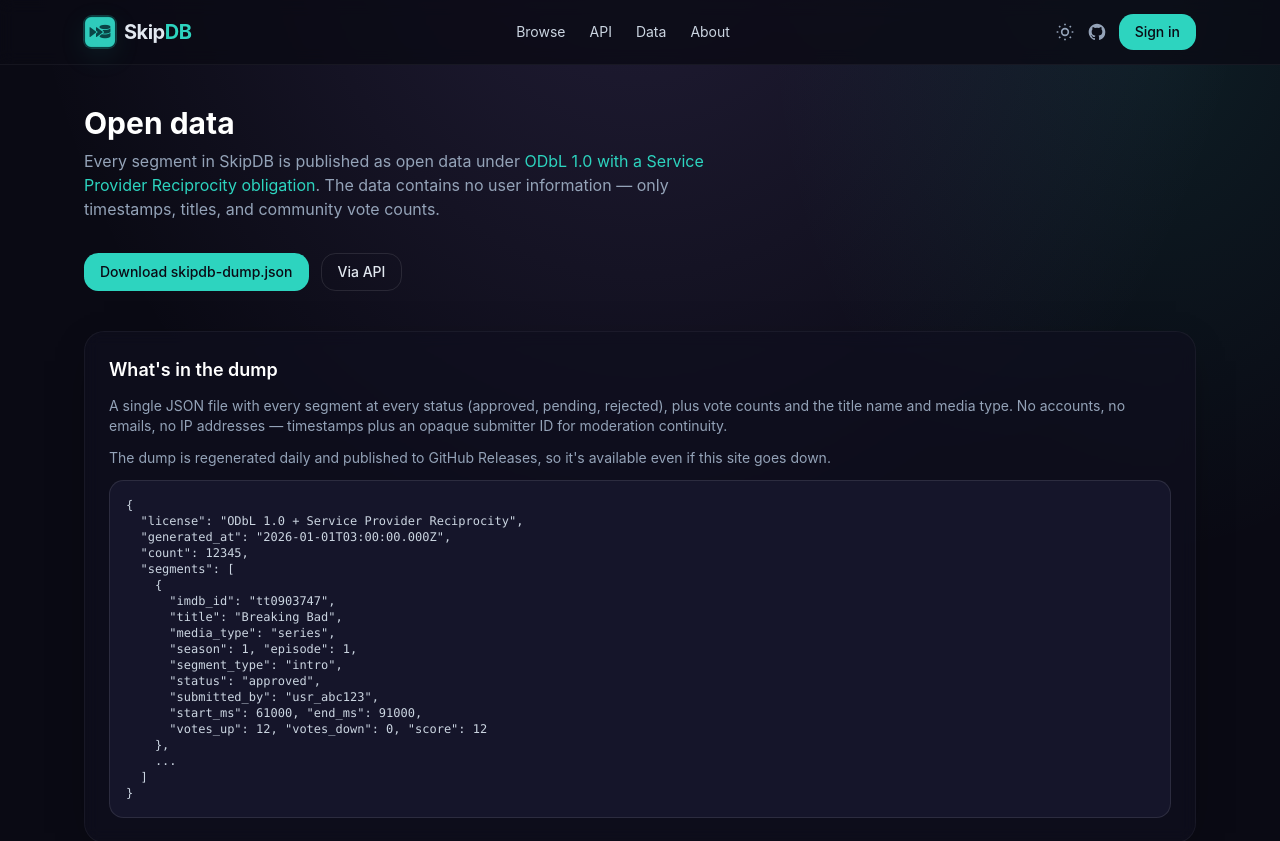
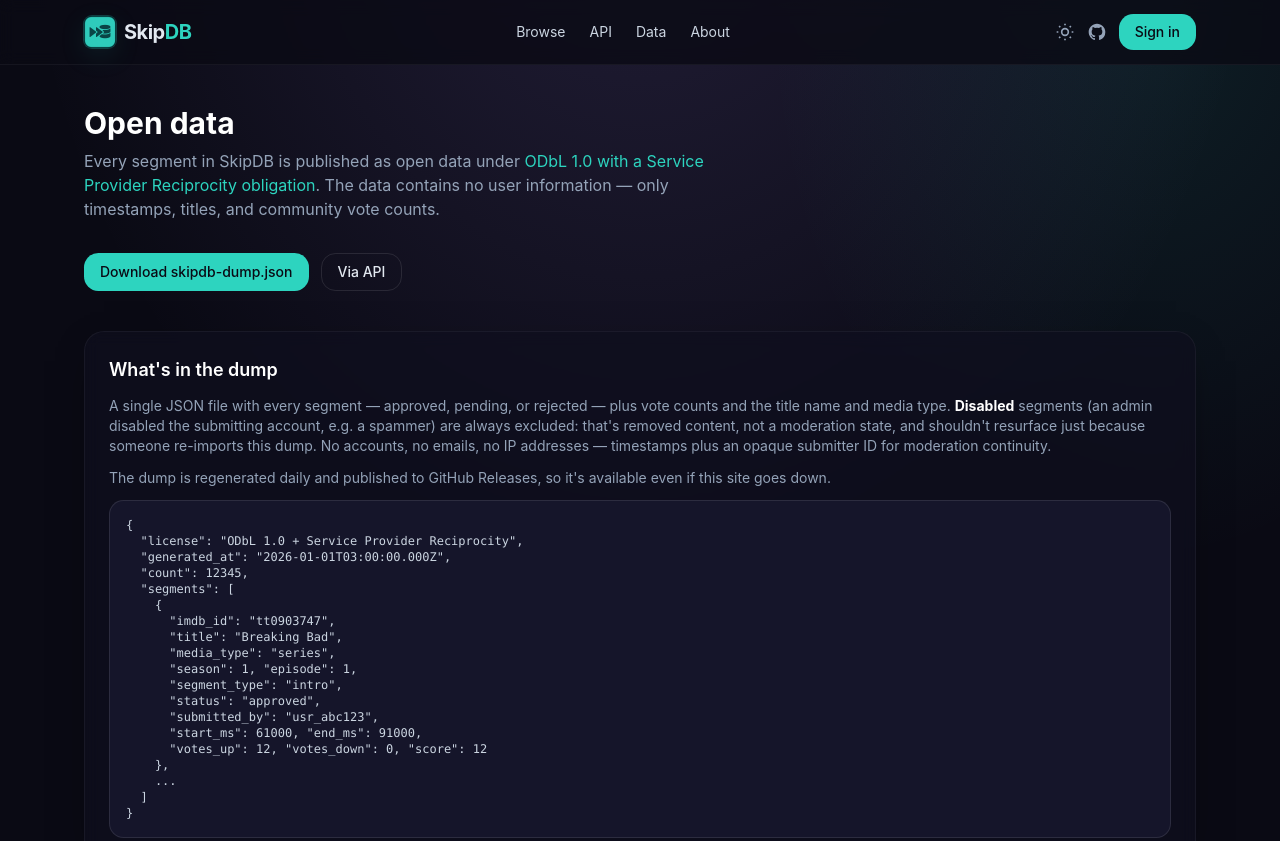
Before and after one commit to SkipDB-TV/skipdb, a Next.js app: page /data in a window 1280 px wide. Shown: the top 841 px of the page. Built offline with nearby package versions, Linux system fonts and the light colour scheme; no server answers.

Commit message:
Hide disabled users and remove from export

```diff
--- a/scripts/export-dump.ts
+++ b/scripts/export-dump.ts
@@ -1,9 +1,22 @@
 /**
- * Generates skipdb-dump.json in the repo root — all segments (all statuses)
- * with vote counts. Submitter user IDs are included for moderation continuity
- * (bulk delete by user) but no PII (names, emails) is exported.
+ * Generates skipdb-dump.json in the repo root — every segment EXCEPT
+ * disabled ones, with vote counts. Submitter user IDs are included for
+ * moderation continuity (bulk delete by user) but no PII (names, emails) is
+ * exported.
+ *
+ * This is the file published to GitHub Releases and is what `DUMP_URL` points
+ * `/api/dump` at when configured. Pending/rejected segments are included
+ * deliberately — self-hosters doing a full-fork restore benefit from that
+ * continuity — but `disabled` segments (an admin disabled the submitting
+ * user, e.g. a spammer) are always excluded by default: those aren't a
+ * moderation state, they're removed content, and shouldn't resurface in a
+ * public artifact just because someone re-imports this dump.
+ *
+ * Pass --all to include disabled segments too — only for your own private
+ * disaster-recovery mirror of this exact instance, never to publish.
  *
  * Run: pnpm db:export
+ *      pnpm db:export -- --all
  * Requires DATABASE_URL in env (or .env file).
  */
 
@@ -11,9 +24,11 @@
 import { writeFileSync } from "fs";
 import { db } from "../src/db";
 import { segments, titles } from "../src/db/schema";
-import { eq } from "drizzle-orm";
+import { eq, ne } from "drizzle-orm";
 
-console.log("Querying all segments…");
+const includeDisabled = process.argv.includes("--all");
+
+console.log(includeDisabled ? "Querying all segments (including disabled)…" : "Querying segments (excluding disabled)…");
 const data = await db
   .select({
     id: segments.id,
@@ -33,7 +48,8 @@
     updated_at: segments.updatedAt,
   })
   .from(segments)
-  .leftJoin(titles, eq(segments.titleId, titles.id));
+  .leftJoin(titles, eq(segments.titleId, titles.id))
+  .where(includeDisabled ? undefined : ne(segments.status, "disabled"));
 
 writeFileSync(
   "skipdb-dump.json",
--- a/src/app/admin/users/page.tsx
+++ b/src/app/admin/users/page.tsx
@@ -10,7 +10,7 @@
 export default async function AdminUsersPage({
   searchParams,
 }: {
-  searchParams: Promise<{ page?: string; q?: string }>;
+  searchParams: Promise<{ page?: string; q?: string; showDisabled?: string }>;
 }) {
   const staff = await requireStaff();
   if (!staff) redirect("/");
@@ -18,8 +18,13 @@
   const sp = await searchParams;
   const page = Math.max(1, Number(sp.page) || 1);
   const q = sp.q ?? "";
+  const showDisabled = sp.showDisabled === "1";
 
-  const { users, total, pageSize } = await listUsers({ page, q });
+  const { users, total, pageSize } = await listUsers({
+    page,
+    q,
+    includeDisabled: showDisabled,
+  });
   const totalPages = Math.max(1, Math.ceil(total / pageSize));
 
   return (
@@ -42,6 +47,7 @@
           page={page}
           totalPages={totalPages}
           q={q}
+          showDisabled={showDisabled}
         />
       </div>
     </div>
--- a/src/app/api/admin/users/route.ts
+++ b/src/app/api/admin/users/route.ts
@@ -11,7 +11,8 @@
   const url = new URL(req.url);
   const page = Number(url.searchParams.get("page")) || 1;
   const q = url.searchParams.get("q") ?? undefined;
+  const includeDisabled = url.searchParams.get("showDisabled") === "1";
 
-  const result = await listUsers({ page, q });
+  const result = await listUsers({ page, q, includeDisabled });
   return json(result);
 }
--- a/src/app/data/page.tsx
+++ b/src/app/data/page.tsx
@@ -73,9 +73,13 @@
       <div className="mt-10 space-y-4">
         <Section title="What's in the dump">
           <p>
-            A single JSON file with every segment at every status (approved,
-            pending, rejected), plus vote counts and the title name and media
-            type. No accounts, no emails, no IP addresses — timestamps plus an
+            A single JSON file with every segment — approved, pending, or
+            rejected — plus vote counts and the title name and media type.{" "}
+            <strong className="text-white">Disabled</strong> segments (an
+            admin disabled the submitting account, e.g. a spammer) are always
+            excluded: that&apos;s removed content, not a moderation state, and
+            shouldn&apos;t resurface just because someone re-imports this
+            dump. No accounts, no emails, no IP addresses — timestamps plus an
             opaque submitter ID for moderation continuity.
           </p>
           <p>
--- a/src/components/AdminUsers.tsx
+++ b/src/components/AdminUsers.tsx
@@ -21,11 +21,13 @@
   page,
   totalPages,
   q,
+  showDisabled,
 }: {
   initial: UserListItem[];
   page: number;
   totalPages: number;
   q: string;
+  showDisabled: boolean;
 }) {
   const router = useRouter();
   const [users, setUsers] = useState(initial);
@@ -35,8 +37,16 @@
   function pageHref(p: number) {
     const params = new URLSearchParams();
     if (q) params.set("q", q);
+    if (showDisabled) params.set("showDisabled", "1");
     params.set("page", String(p));
     return `/admin/users?${params.toString()}`;
+  }
+
+  function toggleShowDisabled(next: boolean) {
+    const params = new URLSearchParams();
+    if (search.trim()) params.set("q", search.trim());
+    if (next) params.set("showDisabled", "1");
+    router.push(`/admin/users?${params.toString()}`);
   }
 
   async function toggle(u: UserListItem) {
@@ -67,11 +77,13 @@
 
   return (
     <div className="space-y-4">
+      <div className="flex flex-wrap items-center justify-between gap-3">
         <form
           onSubmit={(e) => {
             e.preventDefault();
             const params = new URLSearchParams();
             if (search.trim()) params.set("q", search.trim());
+            if (showDisabled) params.set("showDisabled", "1");
             router.push(`/admin/users?${params.toString()}`);
           }}
           className="flex max-w-sm gap-2"
@@ -87,6 +99,17 @@
             Search
           </button>
         </form>
+
+        <label className="flex shrink-0 items-center gap-2 text-sm text-slate-400">
+          <input
+            type="checkbox"
+            checked={showDisabled}
+            onChange={(e) => toggleShowDisabled(e.target.checked)}
+            className="h-4 w-4 rounded border-white/20 accent-skip"
+          />
+          Show disabled users
+        </label>
+      </div>
 
       {users.length === 0 ? (
         <div className="card p-10 text-center text-slate-400">No users found.</div>
--- a/src/lib/user-admin.ts
+++ b/src/lib/user-admin.ts
@@ -29,24 +29,33 @@
  * Users ordered by submission volume, each with a total/approved count.
  * Paginated (default 100/page) since a real deployment can have thousands of
  * users — the list must never load them all into one request.
+ *
+ * Disabled users are excluded by default (a disabled account is usually a
+ * handled spammer — the list shouldn't fill up with them) — pass
+ * `includeDisabled: true` to see everyone.
  */
 export async function listUsers(
   opts: {
     page?: number;
     pageSize?: number;
     q?: string;
+    includeDisabled?: boolean;
   } = {},
 ): Promise<UserListPage> {
   const pageSize = opts.pageSize ?? 100;
   const page = Math.max(1, opts.page ?? 1);
   const q = opts.q?.trim();
-  const filter = q
-    ? or(
-        ilike(users.name, `%${q}%`),
-        ilike(users.email, `%${q}%`),
-        ilike(users.id, `%${q}%`),
-      )
-    : undefined;
+  const conditions = [
+    q
+      ? or(
+          ilike(users.name, `%${q}%`),
+          ilike(users.email, `%${q}%`),
+          ilike(users.id, `%${q}%`),
+        )
+      : undefined,
+    opts.includeDisabled ? undefined : eq(users.disabled, false),
+  ].filter((c): c is NonNullable<typeof c> => c != null);
+  const filter = conditions.length > 0 ? and(...conditions) : undefined;
 
   const [{ count: total }] = await db
     .select({ count: sql<number>`count(*)` })
```
Lines whose indentation alone changed are shown as unchanged.
